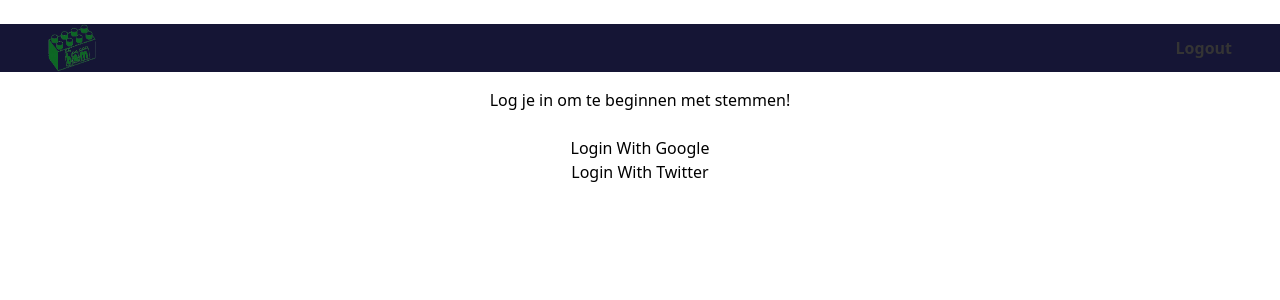
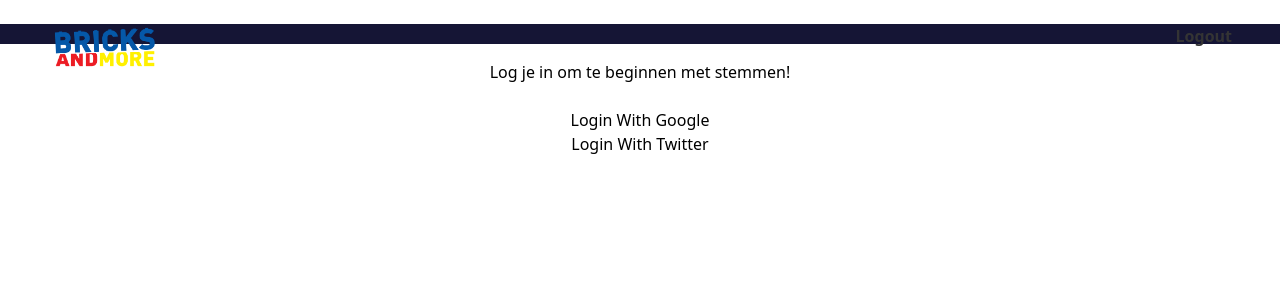
Before and after one commit to Thomas-More-Digital-Innovation/BricksAndMore, a Django app: page /voting/ in a window 1280 px wide. Shown: the top 300 px of the page. Run offline with Django 4.2, Linux system fonts and the light colour scheme; some libraries are stand-ins or nearby versions.

Commit message:
updated logo

```diff
--- a/voting/static/voting/css/output.css
+++ b/voting/static/voting/css/output.css
@@ -551,6 +551,40 @@ video {
   --tw-backdrop-sepia:  ;
 }
 
+.container {
+  width: 100%;
+}
+
+@media (min-width: 640px) {
+  .container {
+    max-width: 640px;
+  }
+}
+
+@media (min-width: 768px) {
+  .container {
+    max-width: 768px;
+  }
+}
+
+@media (min-width: 1024px) {
+  .container {
+    max-width: 1024px;
+  }
+}
+
+@media (min-width: 1280px) {
+  .container {
+    max-width: 1280px;
+  }
+}
+
+@media (min-width: 1536px) {
+  .container {
+    max-width: 1536px;
+  }
+}
+
 .static {
   position: static;
 }
@@ -655,6 +689,22 @@ video {
   height: 1px;
 }
 
+.h-5 {
+  height: 1.25rem;
+}
+
+.h-48 {
+  height: 12rem;
+}
+
+.h-3 {
+  height: 0.75rem;
+}
+
+.h-auto {
+  height: auto;
+}
+
 .h-12 {
   height: 3rem;
 }
@@ -663,16 +713,32 @@ video {
   max-height: 24rem;
 }
 
+.min-h-0 {
+  min-height: 0px;
+}
+
 .w-3\/4 {
   width: 75%;
+}
+
+.w-1 {
+  width: 0.25rem;
 }
 
 .w-12 {
   width: 3rem;
 }
 
-.w-1 {
-  width: 0.25rem;
+.w-96 {
+  width: 24rem;
+}
+
+.w-5 {
+  width: 1.25rem;
+}
+
+.w-auto {
+  width: auto;
 }
 
 .max-w-7xl {
@@ -839,6 +905,26 @@ video {
   background-color: rgb(51 65 85 / var(--tw-bg-opacity));
 }
 
+.bg-purple-600 {
+  --tw-bg-opacity: 1;
+  background-color: rgb(147 51 234 / var(--tw-bg-opacity));
+}
+
+.object-contain {
+  -o-object-fit: contain;
+     object-fit: contain;
+}
+
+.object-cover {
+  -o-object-fit: cover;
+     object-fit: cover;
+}
+
+.object-fill {
+  -o-object-fit: fill;
+     object-fit: fill;
+}
+
 .p-2 {
   padding: 0.5rem;
 }
--- a/voting/templates/voting/includes/nav.html
+++ b/voting/templates/voting/includes/nav.html
@@ -1,7 +1,7 @@
 {% load static %}
 <link rel="stylesheet" href="{% static 'voting/css/output.css' %}">
 
-<nav class="px-12 mb-4 bg-bamBlue flex content-between justify-between text-bamDarkText font-semibold ">
+<nav class="px-12 mb-4 bg-bamBlue flex content-between justify-between text-bamDarkText font-semibold h-5">
     {% comment %} if staff show dashboard link, else show logo {% endcomment %}
     {% if request.user.is_staff %}
         <div  class="my-auto">
@@ -9,8 +9,11 @@
         </div>
     {% else %}
     <div class="my-auto">
-        <img src="{% static 'voting/logo.png' %}" alt="logo" class="w-12 h-12">
+        <img src="{% static 'voting/logo.png' %}" alt="logo" class="object-contain w-auto h-12">
     </div>
+    {% comment %} <div class="my-auto bg-purple-600 h-3 container">
+        <img src="{% static 'voting/logo.png' %}" alt="logo" class="object-contain">
+    </div> {% endcomment %}
     {% endif %}
     <div  class="my-auto">
         <a href="{% url 'voting:logout' %}">Logout</a>
```
Also changed, not shown: db.sqlite3, voting/static/voting/logo.png, 1 other file.
